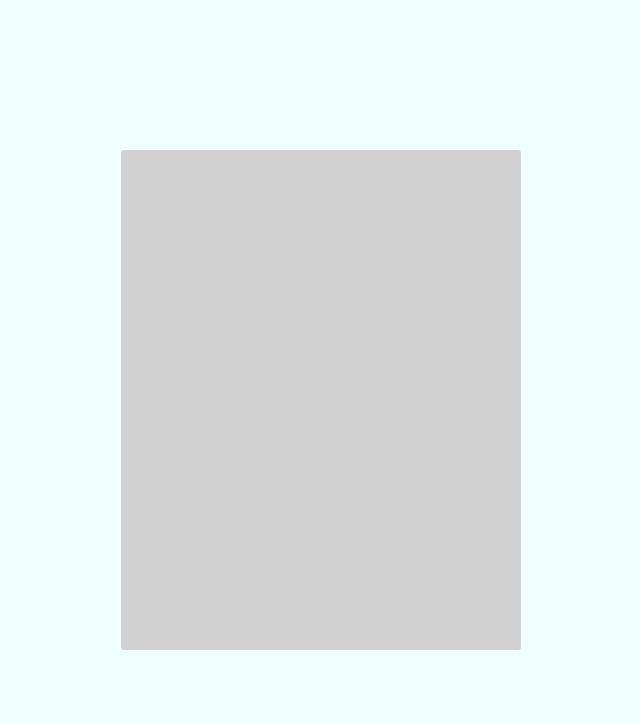
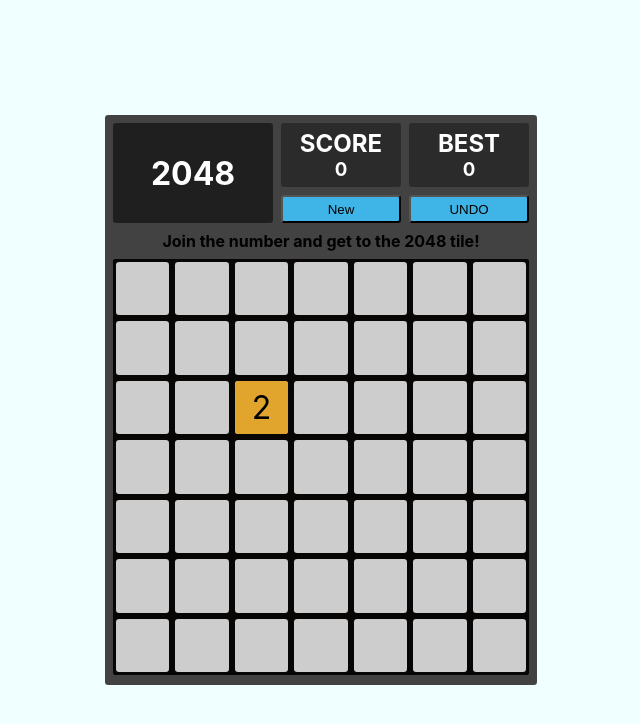
Before and after one commit to AntonErikssonCode/2048_react, a React (Create React App) app: page / in a window 1280 px wide. Shown: the top 724 px of the page, without its empty margins (319-959 px from the left). Built offline with nearby package versions, Linux system fonts and the light colour scheme.

Commit message:
Main layout fixed

```diff
--- a/src/App.css
+++ b/src/App.css
@@ -1,7 +1,143 @@
 .App {
   text-align: center;
-  background-color: rgb(209, 209, 209);
-  width: 400px;
-  height: 500px;
+  background-color: rgb(66, 66, 66);
+  width: 416px;
+  height: 554px;
+  border-radius: 0.2rem;
+  padding: 8px;
+}
+
+.topSection {
+  height: 100px;
+  width: 100%;
+  display: flex;
+  justify-content: space-between;
+  gap: 0.5rem;
+}
+
+.topSection-1 {
+  width: 40%;
+  display: flex;
+  justify-content: center;
+  align-items: center;
+  background-color: rgb(31, 31, 31);
+  border-radius: 0.2rem;
+  color: white;
+}
+.topSection-1 h1 {
+  margin: 0;
+}
+
+.topSection-2 {
+  width: 30%;
+  display: flex;
+  justify-content: center;
+  align-items: center;
+  flex-direction: column;
+  gap: 8px;
   border-radius: 0.2rem;
 }
+
+.topSection-3 {
+  width: 30%;
+  display: flex;
+  justify-content: center;
+  align-items: center;
+  flex-direction: column;
+  gap: 8px;
+  border-radius: 0.2rem;
+}
+.topSection-display {
+  display: flex;
+  justify-content: center;
+  align-items: center;
+  flex-direction: column;
+  background-color: rgb(43, 43, 43);
+  height: 70%;
+  width: 100%;
+  border-radius: 0.2rem;
+  color: white;
+}
+
+.scoreAndBestName {
+  margin: 0;
+}
+.scoreAndBestNum {
+  margin: 0;
+}
+.button {
+  height: 30%;
+  width: 100%;
+  border-radius: 0.2rem;
+  background-color: rgb(63, 180, 230);
+}
+
+h4 {
+  margin: 8px;
+}
+.bottomSection {
+  height: 416px;
+  width: 416px;
+  border-radius: 0.2rem;
+  background-color: rgb(43, 43, 43);
+  position: relative;
+}
+.bottomBackground {
+  background-color: rgb(8, 5, 5);
+  height: 416px;
+  width: 416px;
+  border-radius: 0.2rem;
+  display: flex;
+  flex-wrap: wrap;
+  position: absolute;
+  top: 0;
+
+
+}
+.backgroundTile{
+  background-color: rgb(8, 5, 5);
+  display: flex;
+  justify-content: center;
+  align-items: center;
+  border-radius: 0.2rem;
+
+
+}
+.backgroundTileInner{
+  background-color: rgb(205, 205, 205);
+  width: 90%;
+  height: 90%;
+  border-radius: 0.2rem;
+
+
+}
+.bottomBoard{
+
+  width: 416px;
+  border-radius: 0.2rem;
+  display: flex;
+  flex-wrap: wrap;
+  position: absolute;
+  top: 0;
+
+}
+
+.boardTile{
+  display: flex;
+  justify-content: center;
+  align-items: center;
+  border-radius: 0.2rem;
+  position: absolute;
+
+}
+.boardInnerTile{
+  background-color: rgb(225, 165, 45);
+  width: 90%;
+  height: 90%;
+  border-radius: 0.2rem;
+  display: flex;
+  justify-content: center;
+  align-items: center;
+  font-size: 2rem;
+
+}
--- a/src/App.tsx
+++ b/src/App.tsx
@@ -1,31 +1,82 @@
-import React from 'react';
+import React, { useEffect, useState, useRef } from "react";
 
-import './App.css';
+import "./App.css";
 
 function App() {
+  const [score, setScore] = useState(0);
+  const [best, setBest] = useState(0);
+  const [tilesXY, setTilesXY] = useState(7);
+  const [tileWidthHeight, setTileWidthHeight] = useState<number | undefined>();
+  const bottomSectionRef = useRef<HTMLDivElement>(null);
+  const [boardBackground, setBoardBackground] = useState<number[]>([]);
+  const [moveDistance, setMoveDistance] = useState(0);
+
+  useEffect(() => {
+    if (bottomSectionRef.current) {
+      const width = bottomSectionRef.current.offsetWidth / tilesXY;
+
+      setMoveDistance(width / tilesXY);
+
+      setTileWidthHeight(width);
+      initBoard();
+    }
+  }, [tilesXY]);
+
+  function initBoard() {
+    const newBoardBackground = Array(tilesXY * tilesXY).fill(0);
+    setBoardBackground(newBoardBackground);
+  }
+  /* 104  = 4 */
   return (
     <div className="App">
-
-     {/*
-
-     TOP row
-        Title
-          Score column
-          New
-          Best column
-          Undo
-
-
-     INFO
-
-
-
-
-
-     */}
-
-
-
+      <div className="topSection">
+        <div className="topSection-1">
+          <h1 className="title">2048</h1>
+        </div>
+        <div className="topSection-2">
+          <div className="topSection-display">
+            <h2 className="scoreAndBestName">SCORE</h2>
+            <h3 className="scoreAndBestNum">{score}</h3>
+          </div>
+          <button className="button">New</button>
+        </div>
+        <div className="topSection-3">
+          <div className="topSection-display">
+            <h2 className="scoreAndBestName">BEST</h2>
+            <h3 className="scoreAndBestNum">{best}</h3>
+          </div>
+          <button className="button">UNDO</button>
+        </div>
+      </div>
+      <h4>Join the number and get to the 2048 tile!</h4>
+      <div className="bottomSection" ref={bottomSectionRef}>
+        <div className="bottomBackground">
+          {boardBackground.map((tile, index) => (
+            <div
+              key={index}
+              className="backgroundTile"
+              style={{ width: tileWidthHeight, height: tileWidthHeight }}
+            >
+              <div className="backgroundTileInner"></div>
+            </div>
+          ))}
+        </div>
+        <div className="bottomBoard">
+          <div
+            className="boardTile"
+            style={{
+              width: tileWidthHeight,
+              height: tileWidthHeight,
+              top: moveDistance * tilesXY * 2,
+              left: moveDistance * tilesXY * 2,
+            }}
+          >
+            <div className="boardInnerTile">
+              <p className="value">2</p>
+            </div>
+          </div>
+        </div>
+      </div>
     </div>
   );
 }
```
Also changed, not shown: src/components/tile.tsx (added, +11 -0 lines), src/components/tile.css (added).
